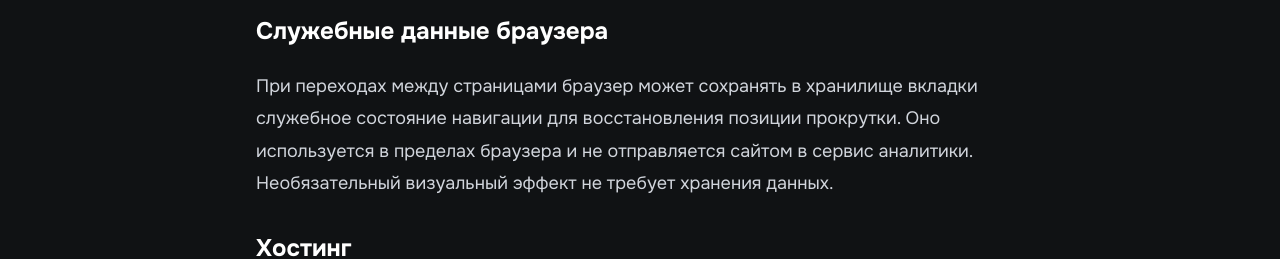
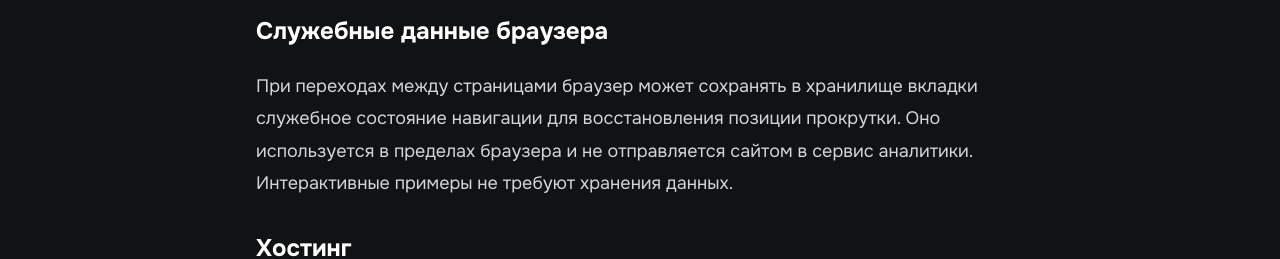
Before and after one commit to gmars1/portfolio, a SvelteKit app: page /privacy in a window 1280 px wide. Shown: the part 437-696 px from the top of the page. Built offline with nearby package versions, Linux system fonts and the light colour scheme.

Commit message:
docs: describe local typography and portfolio interactions

```diff
--- a/src/routes/privacy/+page.svelte
+++ b/src/routes/privacy/+page.svelte
@@ -24,8 +24,7 @@
 	<p>
 		При переходах между страницами браузер может сохранять в хранилище вкладки служебное состояние
 		навигации для восстановления позиции прокрутки. Оно используется в пределах браузера и не
-		отправляется сайтом в сервис аналитики. Необязательный визуальный эффект не требует хранения
-		данных.
+		отправляется сайтом в сервис аналитики. Интерактивные примеры не требуют хранения данных.
 	</p>
 
 	<h2 class="mt-8 mb-4 text-2xl font-bold text-white">Хостинг</h2>
```
Also changed, not shown: 1 other file (tests, documents, lock files or other folders).
